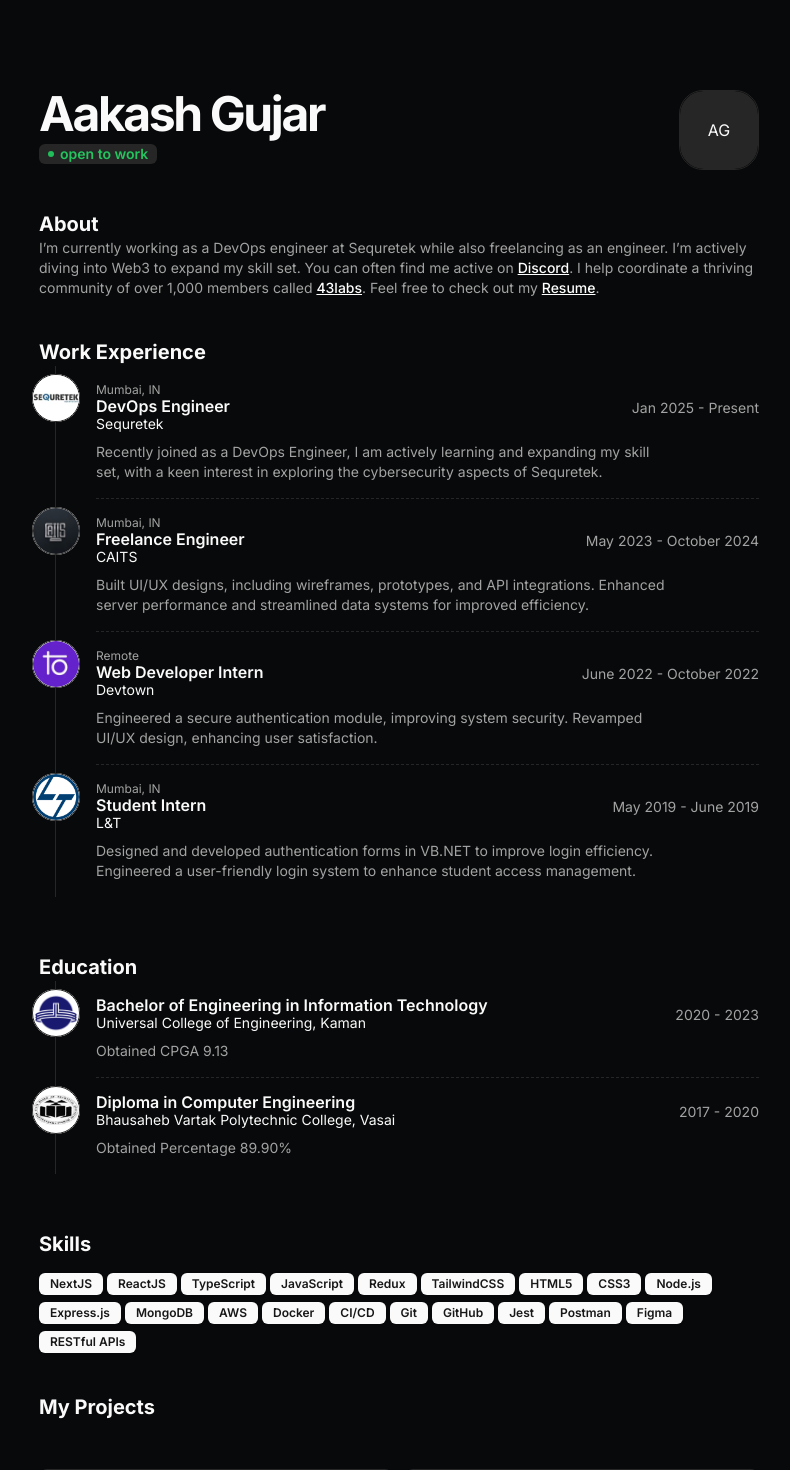
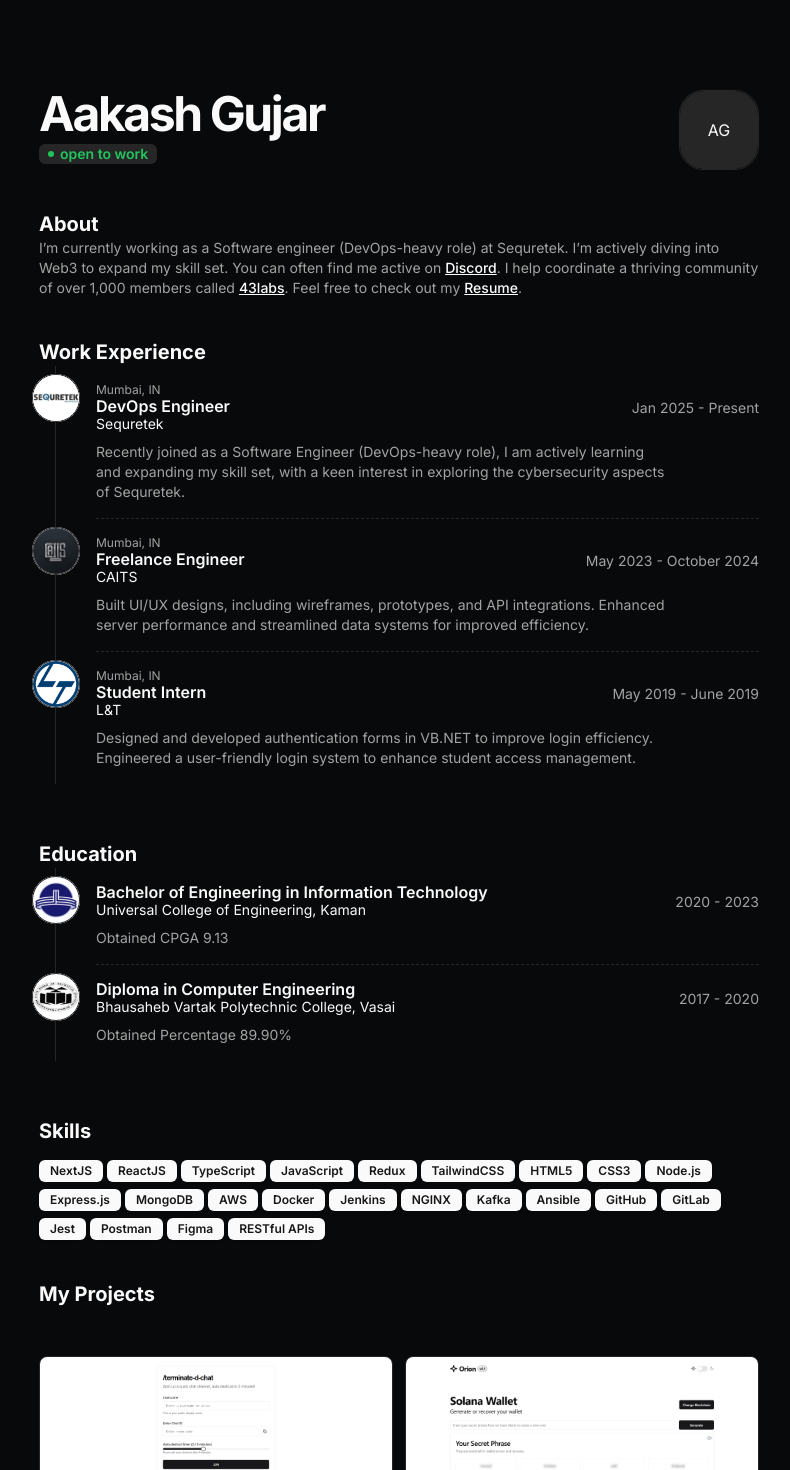
Before and after one commit to AakashGujar/my_portfolio_v2, a Next.js app: page / in a window 1280 px wide. Shown: the top 1470 px of the page, without its empty margins (241-1031 px from the left). Built offline with nearby package versions, Linux system fonts and the light colour scheme.

Commit message:
Changed job title and desc

```diff
--- a/src/app/page.tsx
+++ b/src/app/page.tsx
@@ -77,8 +77,7 @@
         <BlurFade delay={BLUR_FADE_DELAY * 4}>
           <div className="space-y-4 prose max-w-full text-pretty font-sans text-sm text-muted-foreground dark:prose-invert">
             <p>
-              I’m currently working as a DevOps engineer at Sequretek while also
-              freelancing as an engineer. I’m actively diving into Web3 to
+              I’m currently working as a Software engineer (DevOps-heavy role) at Sequretek. I’m actively diving into Web3 to
               expand my skill set. You can often find me active on{" "}
               <Link href="#" className="text-white hover:underline">
                 Discord
--- a/src/data/resume.tsx
+++ b/src/data/resume.tsx
@@ -9,7 +9,7 @@
   locationLink: "https://www.google.com/maps/place/india",
   description: "",
   summary:
-    "I'm currently working as a freelance engineer while actively seeking new opportunities. My current focus is on expanding my knowledge in Web3.",
+    "",
   avatarUrl: "",
   skills: {
     frontend: [
@@ -23,8 +23,8 @@
       "CSS3",
     ],
     backend: ["Node.js", "Express.js", "MongoDB"],
-    DevOps: ["AWS", "Docker", "CI/CD"],
-    tools: ["Git", "GitHub", "Jest", "Postman", "Figma", "RESTful APIs"],
+    DevOps: ["AWS", "Docker", "Jenkins", "NGINX","Kafka","Ansible"],
+    tools: ["GitHub", "GitLab", "Jest", "Postman", "Figma", "RESTful APIs"],
   },
   navbar: [
     { href: "/", icon: HomeIcon, label: "Home" },
@@ -73,7 +73,7 @@
       start: "Jan 2025",
       end: "Present",
       description:
-        "Recently joined as a DevOps Engineer, I am actively learning and expanding my skill set, with a keen interest in exploring the cybersecurity aspects of Sequretek.",
+        "Recently joined as a Software Engineer (DevOps-heavy role), I am actively learning and expanding my skill set, with a keen interest in exploring the cybersecurity aspects of Sequretek.",
     },
     {
       company: "CAITS",
@@ -87,18 +87,18 @@
       description:
         "Built UI/UX designs, including wireframes, prototypes, and API integrations. Enhanced server performance and streamlined data systems for improved efficiency.",
     },
-    {
-      company: "Devtown",
-      badges: [],
-      href: "#",
-      location: "Remote",
-      title: "Web Developer Intern",
-      logoUrl: "/devtown.jpg",
-      start: "June 2022",
-      end: "October 2022",
-      description:
-        "Engineered a secure authentication module, improving system security. Revamped UI/UX design, enhancing user satisfaction.",
-    },
+    // {
+    //   company: "Devtown",
+    //   badges: [],
+    //   href: "#",
+    //   location: "Remote",
+    //   title: "Web Developer Intern",
+    //   logoUrl: "/devtown.jpg",
+    //   start: "June 2022",
+    //   end: "October 2022",
+    //   description:
+    //     "Engineered a secure authentication module, improving system security. Revamped UI/UX design, enhancing user satisfaction.",
+    // },
     {
       company: "L&T",
       href: "#",
```
